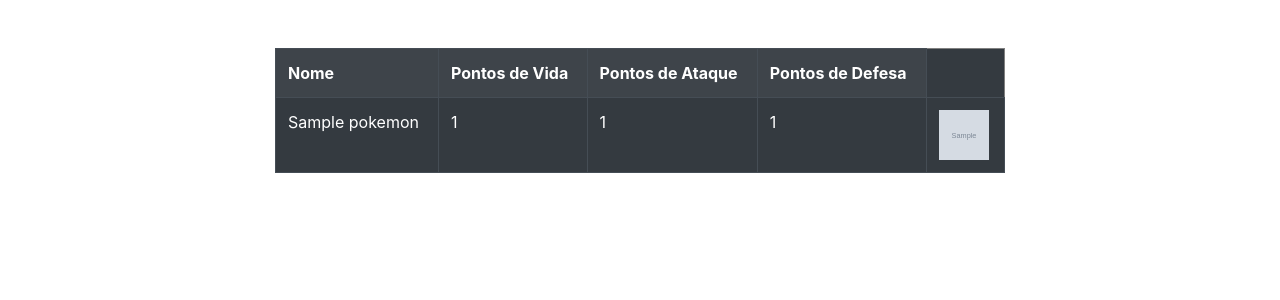
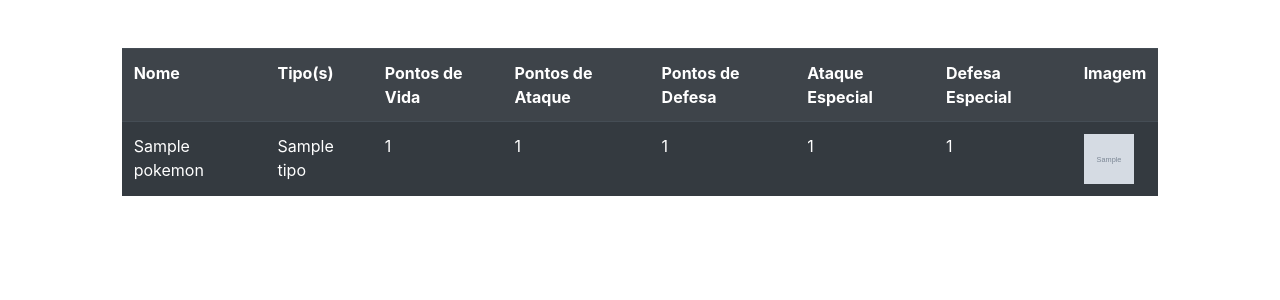
Before and after one commit to raphaelrss/pokedex_stefan, a Django app: page /pokedex/listar/ in a window 1280 px wide. Shown: the top 300 px of the page. Run offline with Django 3.2, Linux system fonts and the light colour scheme; tables that the repository leaves empty hold one stand-in row (values such as "Sample post"); grey boxes marked "Sample" are stand-in pictures; some libraries are stand-ins or nearby versions.

Commit message:
lista mostrando os tipos

```diff
--- a/pokedex/models.py
+++ b/pokedex/models.py
@@ -18,9 +18,6 @@ class Tipo(models.Model):
     def __str__(self):
         return self.nome
 
-    def __int__(self):
-        return self.id
-
 
 class Pokemon(models.Model):
     imagem = models.FileField(upload_to='fotos/')
--- a/pokedex/templates/base.html
+++ b/pokedex/templates/base.html
@@ -7,9 +7,9 @@
           integrity="sha384-ggOyR0iXCbMQv3Xipma34MD+dH/1fQ784/j6cY/iJTQUOhcWr7x9JvoRxT2MZw1T" crossorigin="anonymous">
 </head>
 <body>
-<div class="container mt-5">
+<div class="container-fluid mt-5">
     <div class="row">
-        <div class="col-md-8 offset-md-2">
+        <div class="col-md-10 offset-md-1">
             {% block conteudo %}
             {% endblock %}
         </div>
--- a/pokedex/templates/pokemon.html
+++ b/pokedex/templates/pokemon.html
@@ -1,20 +1,30 @@
 {% extends "base.html" %}
 {% block conteudo%}
-<table border="1" class="table table-striped table-dark">
+<table class="table table-striped table-dark">
     <tr>
         <th scope="col">Nome</th>
+        <th scope="col">Tipo(s)</th>
         <th scope="col">Pontos de Vida</th>
         <th scope="col">Pontos de Ataque</th>
         <th scope="col">Pontos de Defesa</th>
+        <th scope="col">Ataque Especial</th>
+        <th scope="col">Defesa Especial</th>
+        <th scope="col">Imagem</th>
     </tr>
     {% for objeto in todos_pokemons %}
-        <tr>
-            <td>{{ objeto.nome }}</td>
-            <td>{{ objeto.pontos_de_vida }}</td>
-            <td>{{ objeto.pontos_de_ataque }}</td>
-            <td>{{ objeto.pontos_de_defesa }}</td>
-            <td><img src="{{objeto.imagem.url}}" width="50" height="50" /></td>
-        </tr>
+    <tr scope="row">
+        <td>{{ objeto.nome }}</td>
+        <td>{% for tipo in objeto.fk_tipo.all %}
+            {{tipo.nome}}<br/>
+            {% endfor %}
+        </td>
+        <td>{{ objeto.pontos_de_vida }}</td>
+        <td>{{ objeto.pontos_de_ataque }}</td>
+        <td>{{ objeto.pontos_de_defesa }}</td>
+        <td>{{ objeto.ataque_especial }}</td>
+        <td>{{ objeto.defesa_especial }}</td>
+        <td><img src="{{objeto.imagem.url}}" width="50" height="50"/></td>
+    </tr>
     {% endfor %}
 </table>
 {% endblock%}
```
Also changed, not shown: pokedex/migrations/0004_pokemon_fk_tipo.py (added).
